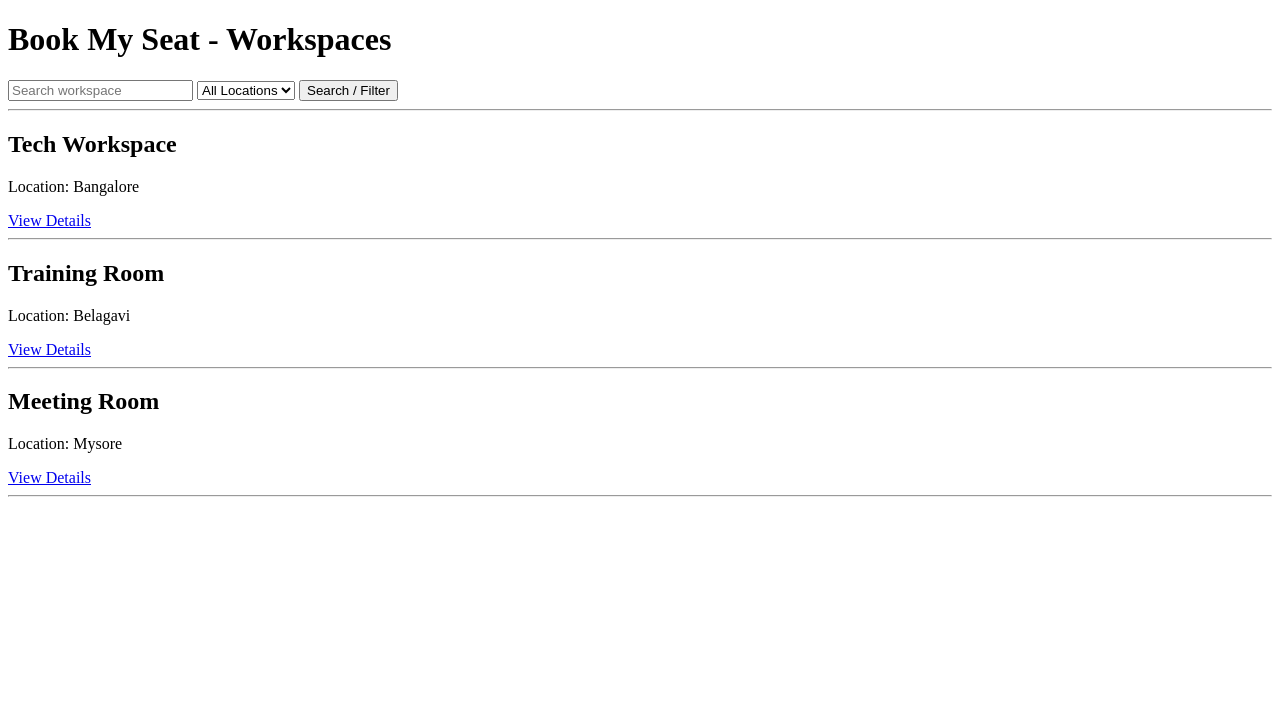
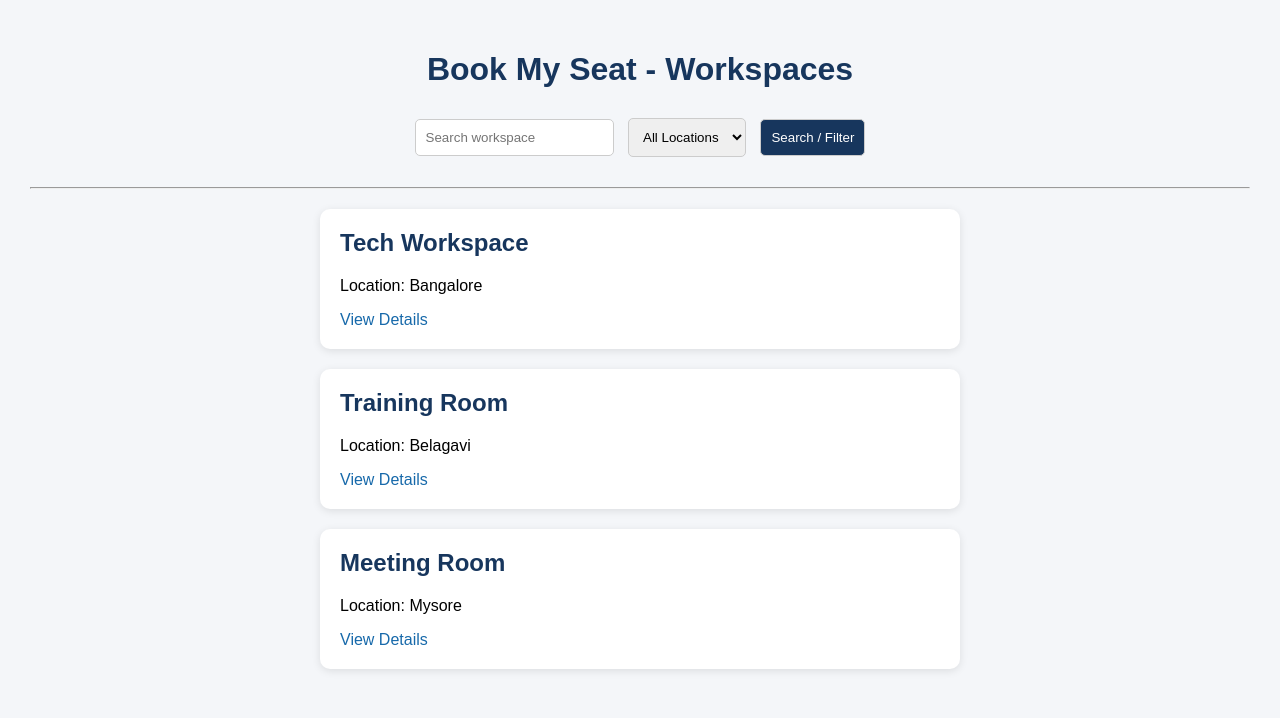
Before and after one commit to soubhagya-madar/internship-tasks, a Flask app: page /workspaces in a window 1280 px wide. Shown: the top 718 px of the page. Run offline with Flask 3, Linux system fonts and the light colour scheme; data comes from the database, SQL or seed files in the repository.

Commit message:
Updated workspace page CSS styling

```diff
--- /dev/null
+++ b/oops-examples/frontend/flask-app/static/style.css
@@ -0,0 +1,69 @@
+
+body {
+    font-family: Arial, sans-serif;
+    background-color: #f4f6f9;
+    margin: 0;
+    padding: 30px;
+}
+
+h1 {
+    text-align: center;
+    color: #17365d;
+}
+
+form {
+    text-align: center;
+    margin: 25px;
+}
+
+input, select, button {
+    padding: 10px;
+    margin: 5px;
+    border-radius: 5px;
+    border: 1px solid #ccc;
+}
+
+button {
+    background-color: #17365d;
+    color: white;
+    cursor: pointer;
+}
+
+button:hover {
+    background-color: #285a8e;
+}
+
+.workspace-card {
+    background-color: white;
+    padding: 20px;
+    margin: 15px auto;
+    max-width: 600px;
+    border-radius: 10px;
+    box-shadow: 0 2px 8px rgba(0,0,0,0.1);
+}
+
+.workspace-card h2 {
+    color: #17365d;
+}
+
+a {
+    color: #1769aa;
+    text-decoration: none;
+}
+
+a:hover {
+    text-decoration: underline;
+}
+.workspace-card {
+    background-color: white;
+    padding: 20px;
+    margin: 20px auto;
+    max-width: 600px;
+    border-radius: 10px;
+    box-shadow: 0 2px 8px rgba(0, 0, 0, 0.1);
+}
+
+.workspace-card h2 {
+    color: #17365d;
+    margin-top: 0;
+}
--- a/oops-examples/frontend/flask-app/templates/workspaces.html
+++ b/oops-examples/frontend/flask-app/templates/workspaces.html
@@ -3,6 +3,9 @@
 <html>
 <head>
     <title>Available Workspaces</title>
+
+    <link rel="stylesheet"
+          href="{{ url_for('static', filename='style.css') }}">
 </head>
 <body>
 
@@ -36,15 +39,17 @@
 
     {% for workspace in workspaces %}
 
-        <h2>{{ workspace['workspace_name'] }}</h2>
+        <div class="workspace-card">
 
-        <p>Location: {{ workspace['location'] }}</p>
+            <h2>{{ workspace['workspace_name'] }}</h2>
 
-        <a href="{{ url_for('workspace_details', workspace_id=workspace['id']) }}">
-            View Details
-        </a>
+            <p>Location: {{ workspace['location'] }}</p>
 
-        <hr>
+            <a href="{{ url_for('workspace_details', workspace_id=workspace['id']) }}">
+                View Details
+            </a>
+
+        </div>
 
     {% else %}
 
```
